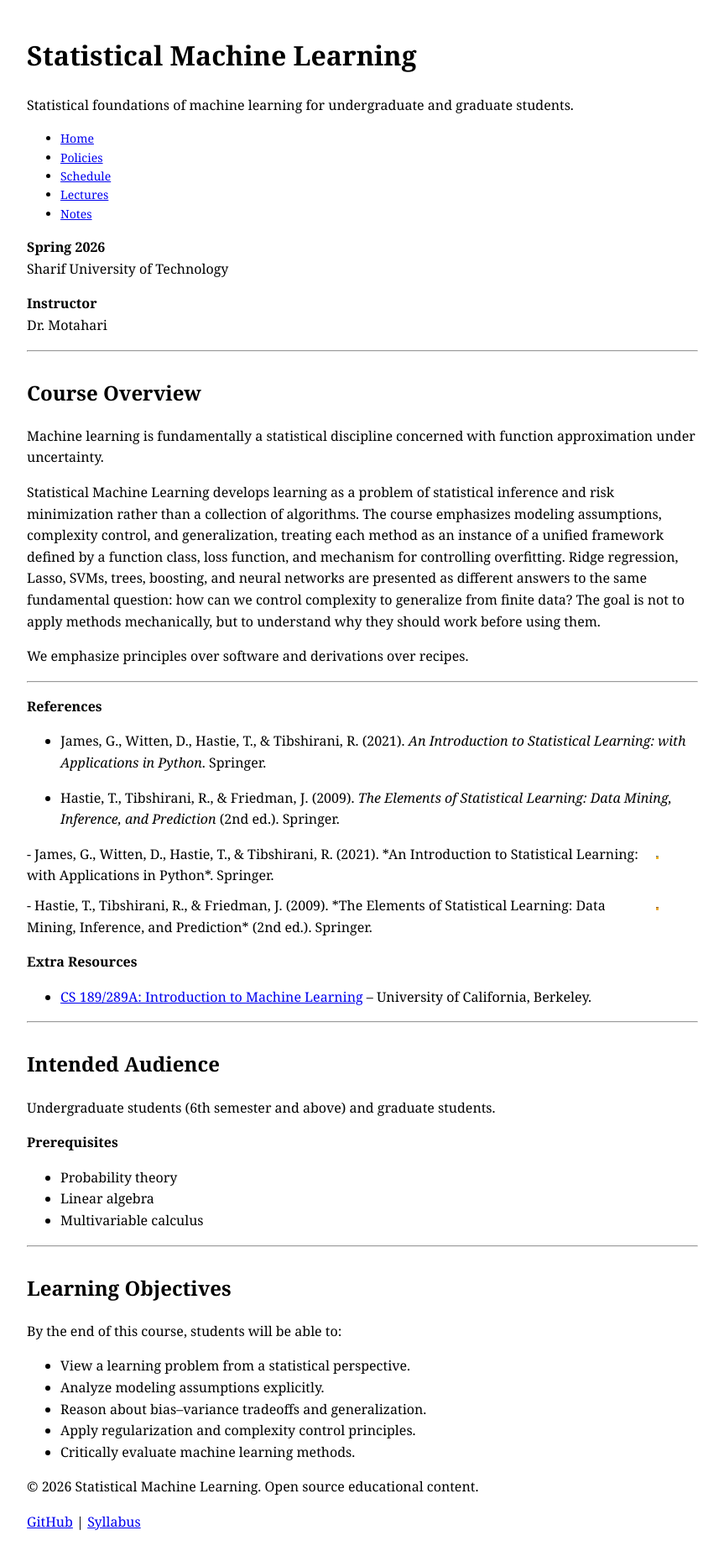
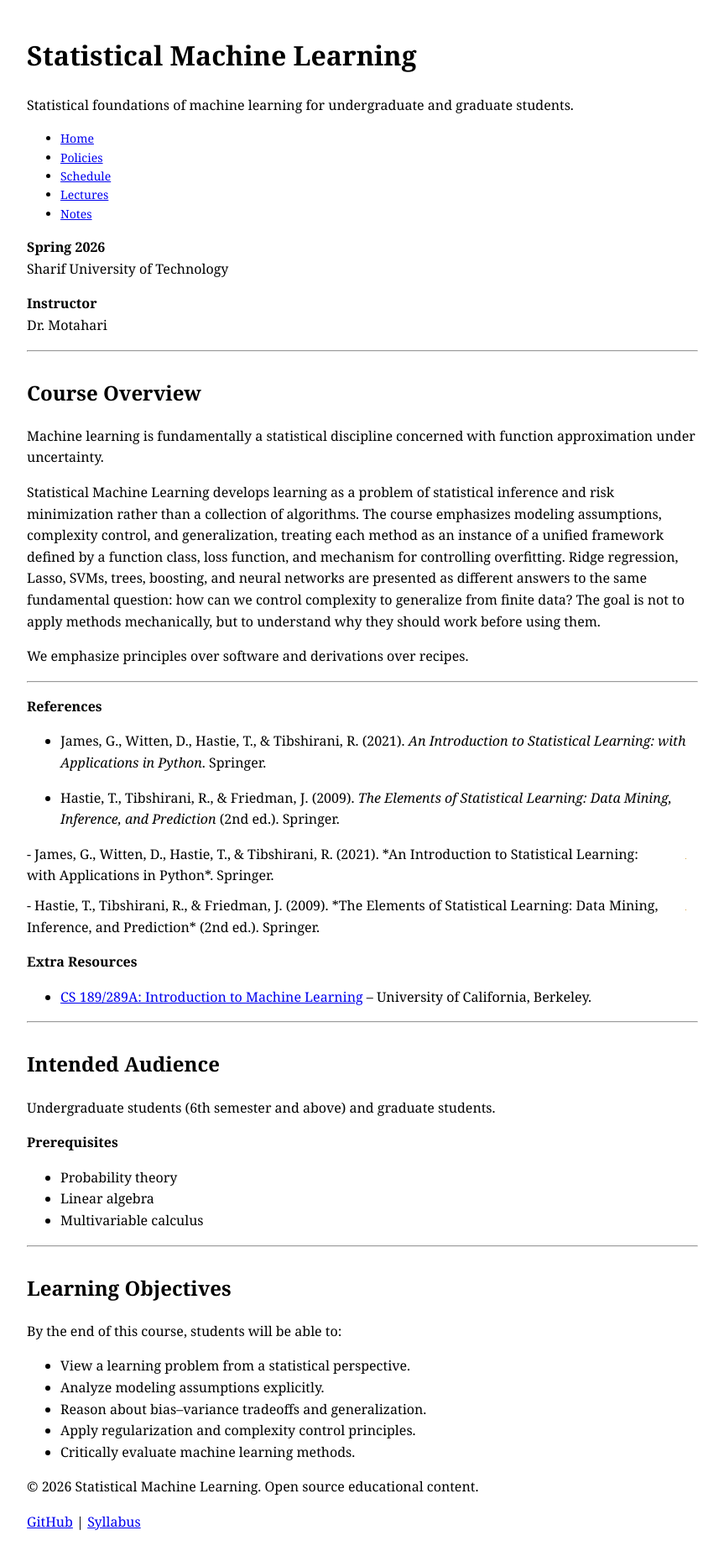
Before and after one commit to MahdiShadrooy/pilot-webpage, a Jekyll site: the page built from index.md, in a window 1280 px wide. Shown: the whole page at 84% size, without its empty margins (208-1071 px from the left). Built offline with Jekyll 4.4.1, drawn with Linux system fonts in a browser that asks for light colours.

Commit message:
Update index.md

```diff
--- a/index.md
+++ b/index.md
@@ -31,7 +31,7 @@ We emphasize principles over software and derivations over recipes.
 <div style="flex:1;">
 - James, G., Witten, D., Hastie, T., & Tibshirani, R. (2021). *An Introduction to Statistical Learning: with Applications in Python*. Springer.
 </div>
-<div style="flex:0 0 50px;">
+<div style="flex:0 0 15px;">
 <img src="/assets/images/isl.png" alt="ISL Python Book" style="width:5%;"/>
 </div>
 
@@ -42,7 +42,7 @@ We emphasize principles over software and derivations over recipes.
 <div style="flex:1;">
 - Hastie, T., Tibshirani, R., & Friedman, J. (2009). *The Elements of Statistical Learning: Data Mining, Inference, and Prediction* (2nd ed.). Springer.
 </div>
-<div style="flex:0 0 50px;">
+<div style="flex:0 0 15px;">
 <img src="/assets/images/ESL.jpg" alt="ESL Book" style="width:5%;"/>
 </div>
 
```
